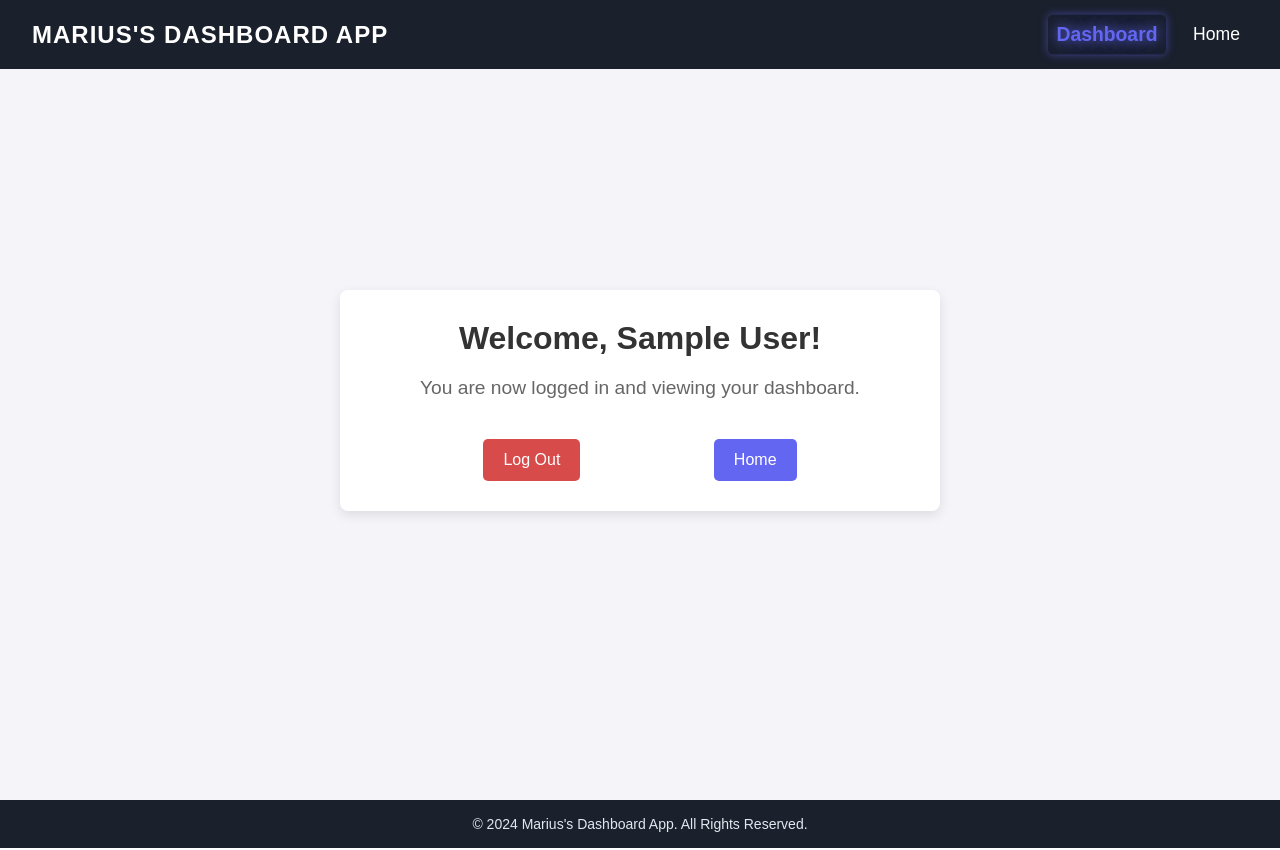
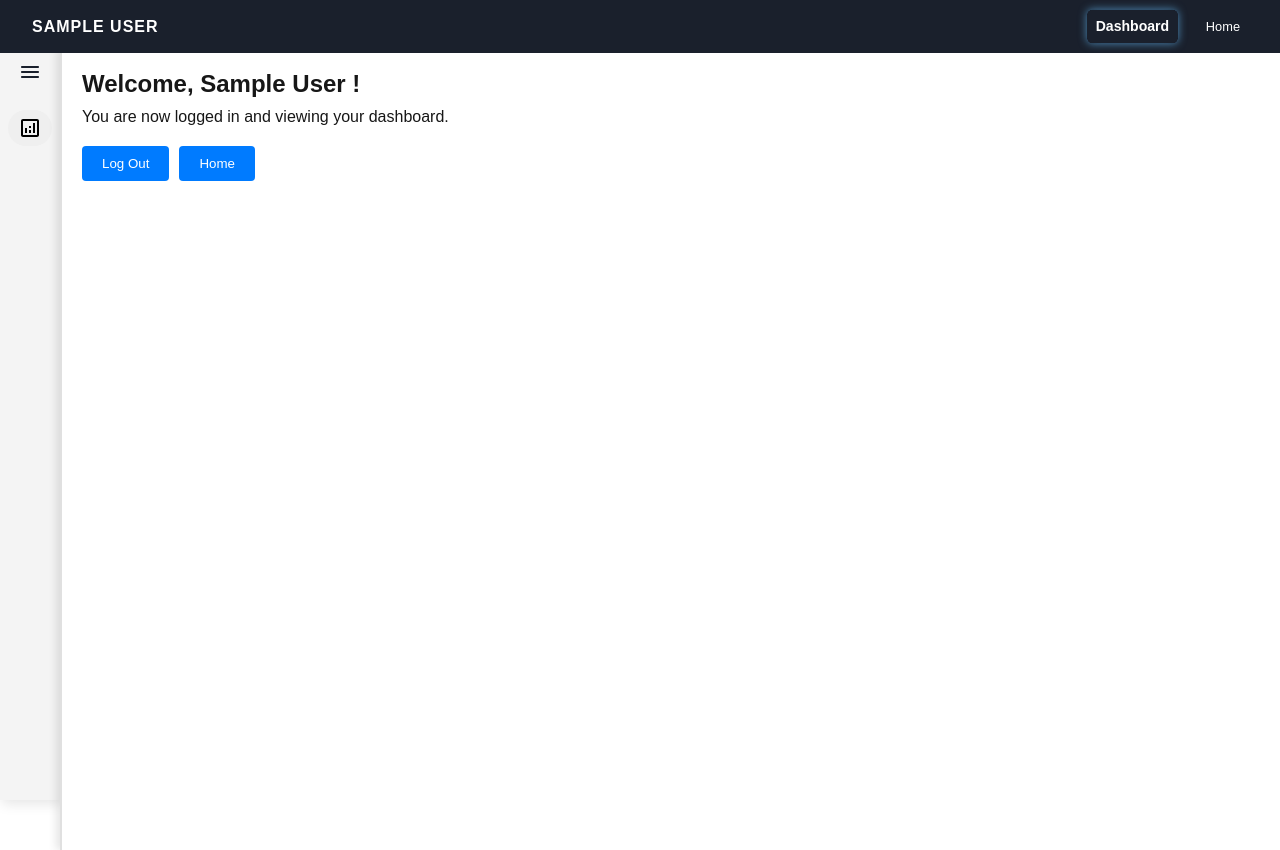
Before and after one commit to mariusalx06/React-Auth-Dashboard, a Next.js app: page /dashboard in a window 1280 px wide. Built offline with nearby package versions, Linux system fonts and the light colour scheme; no server answers; sample sign-in values are in the browser's storage.

Commit message:
UI Design

```diff
--- a/app/auth/register/page.js
+++ b/app/auth/register/page.js
@@ -206,7 +206,7 @@ export default function Register() {
       )}
       {showRedirect && (
         <Alert
-          displayText={`You are not Logged In. Redirecting to LogIn in ${countRedirect} seconds...`}
+          displayText={`Please contact the ADMIN to get registered. Redirecting to LogIn in ${countRedirect} seconds...`}
           buttonText="Proceed"
           buttonAction={() => router.push("/auth/signin")}
         />
--- a/app/auth/signin/page.module.css
+++ b/app/auth/signin/page.module.css
@@ -4,20 +4,26 @@
   flex-direction: column;
   justify-content: center;
   align-items: center;
-  background-color: #f7fafc;
+  background-image: url("../../public/mountains.jpg");
+  background-position: center center;
+  background-repeat: no-repeat;
+  background-size: cover;
   padding: 2rem;
 }
 
 .formContainer {
-  background-color: white;
+  background-color: transparent;
   padding: 2rem;
   border-radius: 8px;
   box-shadow: 0 4px 8px rgba(0, 0, 0, 0.1);
   width: 100%;
   max-width: 400px;
+  border: 2px solid white;
+  backdrop-filter: blur(3px);
 }
 
 .title {
+  color: white;
   font-size: 2rem;
   font-weight: 600;
   text-align: center;
@@ -29,10 +35,12 @@
   font-size: 1rem;
   font-weight: 500;
   margin-bottom: 0.5rem;
-  color: #4a5568;
+  color: white;
 }
 
 .input {
+  color: white;
+  background: transparent;
   width: 100%;
   padding: 0.75rem;
   border: 1px solid #e2e8f0;
@@ -43,17 +51,17 @@
 }
 
 .input:focus {
-  border-color: #6366f1;
+  border-color: #63b3ed;
   outline: none;
-  box-shadow: 0 0 0 2px rgba(99, 102, 241, 0.3);
+  box-shadow: 0 0 0 2px rgba(99, 179, 237, 0.3);
 }
 
 .button {
-  background-color: #3498db;
+  background-color: transparent;
   color: white;
   padding: 10px 20px;
   border-radius: 5px;
-  border: none;
+  border: 1px solid white;
   cursor: pointer;
   font-size: 1rem;
   margin-top: 10px;
@@ -62,30 +70,8 @@
 }
 
 .button:hover {
-  background-color: #2980b9;
-}
-
-.button:disabled {
-  background-color: #e2e8f0;
-  cursor: not-allowed;
-}
-
-.primaryButton {
-  background-color: #6366f1;
-  color: white;
-}
-
-.primaryButton:hover {
-  background-color: #4f46e5;
-}
-
-.secondaryButton {
-  background-color: #1a202c;
-  color: white;
-}
-
-.secondaryButton:hover {
-  background-color: #2d3748;
+  background-color: white;
+  color: #1a202c;
 }
 
 .errorMessage {
@@ -94,19 +80,3 @@
   margin-bottom: 1rem;
   text-align: center;
 }
-
-.homeButton {
-  background-color: #3498db;
-  color: white;
-  padding: 10px 20px;
-  border-radius: 5px;
-  border: none;
-  cursor: pointer;
-  font-size: 1rem;
-  margin-top: 10px;
-  transition: background-color 0.3s ease;
-}
-
-.homeButton:hover {
-  background-color: #2980b9;
-}
--- a/app/components/Header.js
+++ b/app/components/Header.js
@@ -2,38 +2,29 @@
 
 import Link from "next/link";
 import { useSession } from "next-auth/react";
-import { useState, useEffect } from "react";
 import { usePathname } from "next/navigation";
 import styles from "./Header.module.css";
 
 export default function Header() {
   const { status, data: session } = useSession();
   const pathname = usePathname();
+  let title;
 
-  const [lastScrollY, setLastScrollY] = useState(0);
-  const [showHeader, setShowHeader] = useState(true);
-
-  useEffect(() => {
-    const handleScroll = () => {
-      const currentScrollY = window.scrollY;
-      if (currentScrollY > lastScrollY) {
-        setShowHeader(false);
-      } else {
-        setShowHeader(true);
-      }
-      setLastScrollY(currentScrollY);
-    };
-
-    window.addEventListener("scroll", handleScroll);
-    return () => {
-      window.removeEventListener("scroll", handleScroll);
-    };
-  }, [lastScrollY]);
+  switch (pathname) {
+    case "/dashboard":
+      title = `${session?.user?.name}`;
+      break;
+    case "/profile":
+      title = "Profile Page";
+      break;
+    default:
+      title = "Dashboard App"; // Default title
+  }
 
   return (
-    <header className={`${styles.header} ${!showHeader ? styles.hidden : ""}`}>
+    <header className={`${styles.header}`}>
       <div className={styles.container}>
-        <h1 className={styles.logo}>Marius's Dashboard App</h1>
+        <h1 className={styles.logo}>{title}</h1>
         <nav className={styles.nav}>
           {status === "authenticated" ? (
             <Link
--- a/app/components/Header.module.css
+++ b/app/components/Header.module.css
@@ -5,13 +5,9 @@
   width: 100%;
   background-color: #1a202c;
   color: white;
-  padding: 1rem 2rem;
+  padding: 0.7rem 2rem;
   z-index: 1000;
   transition: transform 0.3s ease;
-}
-
-.hidden {
-  transform: translateY(-100%);
 }
 
 .container {
@@ -21,7 +17,7 @@
 }
 
 .logo {
-  font-size: 1.5rem;
+  font-size: 1rem;
   font-weight: 700;
   color: white;
   letter-spacing: 1px;
@@ -36,7 +32,7 @@
 
 .link {
   color: white;
-  font-size: 1.1rem;
+  font-size: 0.8rem;
   text-decoration: none;
   position: relative;
   transition: color 0.3s ease, transform 0.3s ease;
@@ -48,19 +44,16 @@
 }
 
 .link:hover {
-  color: #6366f1;
+  color: #63b3ed;
   transform: scale(1.2);
-  box-shadow: 0 0 8px rgba(99, 102, 241, 0.5);
+  box-shadow: 0 0 8px rgba(99, 179, 237, 0.7);
 }
 
 .active {
   font-weight: 700;
-  color: #6366f1;
-  text-shadow: 0 0 10px rgba(99, 102, 241, 0.8),
-    0 0 20px rgba(99, 102, 241, 0.6);
   transform: scale(1.1);
   position: relative;
-  box-shadow: 0 0 8px rgba(99, 102, 241, 0.5);
+  box-shadow: 0 0 8px rgba(99, 179, 237, 0.7);
 }
 
 .active::before {
@@ -72,7 +65,7 @@
   height: 100%;
   border-radius: 5px;
   background: transparent;
-  box-shadow: 0 0 15px rgba(99, 102, 241, 0.8), 0 0 20px rgba(99, 102, 241, 0.6); /* Glowing shadow effect */
+  box-shadow: 0 0 15px rgba(99, 179, 237, 0.9), 0 0 20px rgba(99, 179, 237, 0.7);
   transition: box-shadow 0.3s ease;
   z-index: -1;
 }
--- a/app/dashboard/page.js
+++ b/app/dashboard/page.js
@@ -1,18 +1,70 @@
 "use client";
+import { useState } from "react";
 import { useSession, signOut } from "next-auth/react";
 import SessionTimeout from "@/app/components/SessionTimeout";
 import { useRouter } from "next/navigation";
+import Header from "../components/Header";
 import styles from "./page.module.css";
+import CloseRoundedIcon from "@mui/icons-material/CloseRounded";
+import MenuRoundedIcon from "@mui/icons-material/MenuRounded";
+import AnalyticsOutlinedIcon from "@mui/icons-material/AnalyticsOutlined";
+import { VerticalAlignCenter } from "@mui/icons-material";
 
 export default function Dashboard() {
   const { data: session, status } = useSession();
   const router = useRouter();
+  const [sidebarOpen, setSidebarOpen] = useState(false);
+
+  const toggleSidebar = () => {
+    setSidebarOpen((prevState) => !prevState);
+  };
+
+  async function handleClick() {
+    console.log("I got clicked");
+  }
 
   return (
-    <div className={styles.container}>
+    <>
       <SessionTimeout />
-      <div className={styles.content}>
-        <h1 className={styles.welcome}>Welcome, {session?.user?.name}!</h1>
+
+      <div className={`${styles.container}`}>
+        <div
+          className={`${styles.sidebar} ${
+            sidebarOpen ? styles.sidebarOpen : ""
+          }`}
+        >
+          <button className={styles.toggleButton} onClick={toggleSidebar}>
+            {sidebarOpen ? <CloseRoundedIcon /> : <MenuRoundedIcon />}
+          </button>
+
+          {sidebarOpen ? (
+            <div className={styles.sidebarContent}>
+              <div className={styles.item}>
+                <button className={styles.opennedButton} onClick={handleClick}>
+                  <AnalyticsOutlinedIcon className={styles.icon} />
+                  <p className={styles.text}>Dashboard</p>
+                </button>
+              </div>
+            </div>
+          ) : (
+            <div className={styles.closedSidebarContent}>
+              <div className={styles.item}>
+                <button className={styles.closedButton} onClick={handleClick}>
+                  <AnalyticsOutlinedIcon className={styles.icon} />
+                </button>
+              </div>
+            </div>
+          )}
+        </div>
+
+        <div
+          className={`${styles.content} ${
+            sidebarOpen ? styles.sidebarOpen : ""
+          }`}
+        >
+          <h1 className={styles.welcome}>
+            Welcome, {session?.user?.name} {session?.user?.agentid}!
+          </h1>
           <p className={styles.message}>
             You are now logged in and viewing your dashboard.
           </p>
@@ -38,5 +90,6 @@ export default function Dashboard() {
           )}
         </div>
       </div>
+    </>
   );
 }
--- a/app/dashboard/page.module.css
+++ b/app/dashboard/page.module.css
@@ -1,83 +1,173 @@
 .container {
   display: flex;
-  justify-content: center;
-  align-items: center;
-  height: 100vh;
-  background-color: #f4f4f9;
-  padding: 20px;
+  min-height: 100vh;
+  margin-top: 50px;
+  transition: margin-left 0.3s ease;
+}
+
+.sidebar {
+  position: fixed;
+  top: 50px;
+  left: 0;
+  width: 60px;
+  background-color: #f4f4f4;
+  color: #333;
+  height: calc(100vh - 50px);
+  transition: margin-right 0.5s ease, width 0.5s ease;
+  overflow: hidden;
+  z-index: 0;
+  box-shadow: 2px 4px 12px rgba(0, 0, 0, 0.1);
+}
+
+.sidebarOpen {
+  width: 240px;
+}
+
+.toggleButton {
+  position: absolute;
+  top: 10px;
+  left: 50%;
+  transform: translateX(-50%);
+  background: none;
+  border: none;
+  color: #1a202c;
+  font-size: 24px;
+  cursor: pointer;
+  z-index: 2;
+}
+
+.sidebarOpen .toggleButton {
+  left: 20px;
+  transform: translateX(0);
+}
+
+.sidebarContent {
+  margin-top: 40px;
+  display: flex;
+  flex-direction: column;
+  align-items: flex-start;
+  margin-left: 8px;
+}
+
+.sidebarContent div {
+  font-size: 14px;
+}
+
+.sidebarContent div:last-child {
+  padding-bottom: 20px;
 }
 
 .content {
+  margin-left: 60px;
+  padding: 20px;
+  transition: margin-left 0.5s ease, width 0.5s ease;
+  flex-grow: 1;
   background-color: white;
-  border-radius: 8px;
-  box-shadow: 0 4px 12px rgba(0, 0, 0, 0.1);
-  padding: 30px;
-  width: 100%;
-  max-width: 600px;
-  text-align: center;
+  z-index: 1;
+  width: calc(100% - 60px);
+  box-shadow: -4px 0 8px rgba(0, 0, 0, 0.1);
+  border-left: 2px solid #e0e0e0;
 }
-
 .welcome {
-  font-size: 2rem;
-  color: #333;
-  margin-bottom: 20px;
+  font-size: 24px;
+  font-weight: bold;
 }
 
 .message {
-  font-size: 1.2rem;
-  color: #666;
-  margin-bottom: 40px;
+  font-size: 16px;
+  margin-top: 10px;
 }
 
 .buttons {
-  display: flex;
-  justify-content: space-evenly;
-  gap: 20px;
+  margin-top: 20px;
 }
 
-.buttons button {
-  padding: 12px 20px;
-  font-size: 1rem;
+.logoutButton,
+.homeButton {
+  background-color: #007bff;
+  color: white;
+  padding: 10px 20px;
   border: none;
-  border-radius: 5px;
   cursor: pointer;
-  transition: background-color 0.3s ease, transform 0.2s;
+  margin-right: 10px;
+  border-radius: 4px;
 }
 
-.logoutButton {
-  background-color: #d84b4b;
-  color: white;
+.logoutButton:hover,
+.homeButton:hover {
+  background-color: #0056b3;
 }
 
-.logoutButton:hover {
-  background-color: #9e2a2a;
-  transform: scale(1.05);
+.sidebarOpen + .content {
+  margin-left: 240px;
+  width: calc(100% - 200px);
+  box-shadow: -4px 0 8px rgba(0, 0, 0, 0.1);
+  border-left: 2px solid #e0e0e0;
 }
 
-.homeButton {
-  background-color: #6366f1;
-  color: white;
+.item {
+  display: flex;
+  align-items: center;
+  gap: 10px;
+  margin-top: 20px;
 }
 
-.homeButton:hover {
-  background-color: #4b56e5;
-  transform: scale(1.05);
+.closedButton {
+  display: flex;
+  align-items: center;
+  cursor: pointer;
+  padding: 6px 10px;
+  border-radius: 50px;
+}
+.closedButton:hover {
+  background-color: #c8e6fd;
 }
 
-@media (max-width: 768px) {
-  .content {
-    padding: 20px;
-  }
+.opennedButton {
+  display: flex;
+  align-items: center;
+  background-color: transparent;
+  border: none;
+  cursor: pointer;
+  padding: 6px 10px;
+  margin-left: 10px;
+  border-radius: 50px;
+  font-size: 16px;
+  transition: background-color 0.3s ease;
+}
 
-  .welcome {
-    font-size: 1.8rem;
-  }
+.opennedButton:hover {
+  background-color: #c8e6fd;
+}
 
-  .message {
-    font-size: 1rem;
-  }
+.icon {
+  font-size: 24px;
+}
 
-  .buttons button {
-    font-size: 0.9rem;
-  }
+.sidebarOpen .sidebarContent {
+  padding-left: 0;
 }
+
+.sidebarOpen .item {
+  margin-left: -8px;
+}
+
+.sidebarOpen .text {
+  gap: 10px;
+}
+
+.closedSidebarContent {
+  display: flex;
+  justify-content: center;
+  align-items: flex-start;
+  height: 100%;
+  margin-top: 40px;
+}
+
+.closedSidebarContent button {
+  border: 0px;
+}
+
+.opennedButton p {
+  margin-left: 5px;
+}
--- a/app/layout.js
+++ b/app/layout.js
@@ -31,14 +31,13 @@ export default function Layout({ children }) {
           <title>Marius's Auth Dashboard App</title>
           <meta name="description" content="Marius's first Auth Application" />
         </head>
+        <Header />
         <body>
-          <Header />
           {isSessionStatusActive ? (
             <SessionStatus>{children}</SessionStatus>
           ) : (
             children
           )}
-          <Footer />
         </body>
       </html>
     </SessionProvider>
--- a/app/page.js
+++ b/app/page.js
@@ -3,6 +3,8 @@
 import { useRouter } from "next/navigation";
 
 import styles from "./page.module.css"; // Import the CSS module
+import Header from "./components/Header";
+import Footer from "./components/Footer";
 
 export default function Home() {
   const router = useRouter();
@@ -12,6 +14,8 @@ export default function Home() {
   };
 
   return (
+    <>
+      <Header />
       <div className={styles.landingContainer}>
         <h1 className={styles.heading}>Welcome to Marius's Dashboard App</h1>
         <div className={styles.buttonsContainer}>
@@ -20,5 +24,7 @@ export default function Home() {
           </button>
         </div>
       </div>
+      <Footer />
+    </>
   );
 }
--- a/app/page.module.css
+++ b/app/page.module.css
@@ -25,20 +25,20 @@
 }
 
 .button {
-  background-color: #6366f1;
+  background-color: #63b3ed;
   color: white;
   padding: 12px 25px;
   font-size: 1rem;
   border-radius: 5px;
-  border: 1px solid #4f46e5;
+  border: 1px solid #4091c2;
   cursor: pointer;
   transition: background-color 0.3s ease, border-color 0.3s ease;
   margin-top: 1rem;
 }
 
 .button:hover {
-  background-color: #4f46e5;
-  border-color: #3e3bcb;
+  background-color: #2c7bbe;
+  border-color: #2c7bbe;
 }
 
 .button:focus {
--- a/package.json
+++ b/package.json
@@ -9,6 +9,9 @@
     "lint": "next lint"
   },
   "dependencies": {
+    "@emotion/react": "^11.13.5",
+    "@emotion/styled": "^11.13.5",
+    "@mui/icons-material": "^6.1.7",
     "axios": "^1.7.7",
     "bcryptjs": "^2.4.3",
     "dotenv": "^16.4.5",
@@ -16,7 +19,8 @@
     "next-auth": "^4.24.10",
     "pg": "^8.13.1",
     "react": "^18.3.1",
-    "react-dom": "^18.3.1"
+    "react-dom": "^18.3.1",
+    "react-icons": "^5.3.0"
   },
   "devDependencies": {
     "eslint": "^9.15.0",
```
Also changed, not shown: app/public/mountains.jpg (added), 1 other file (tests, documents, lock files or other folders). Lines whose indentation alone changed are shown as unchanged.
